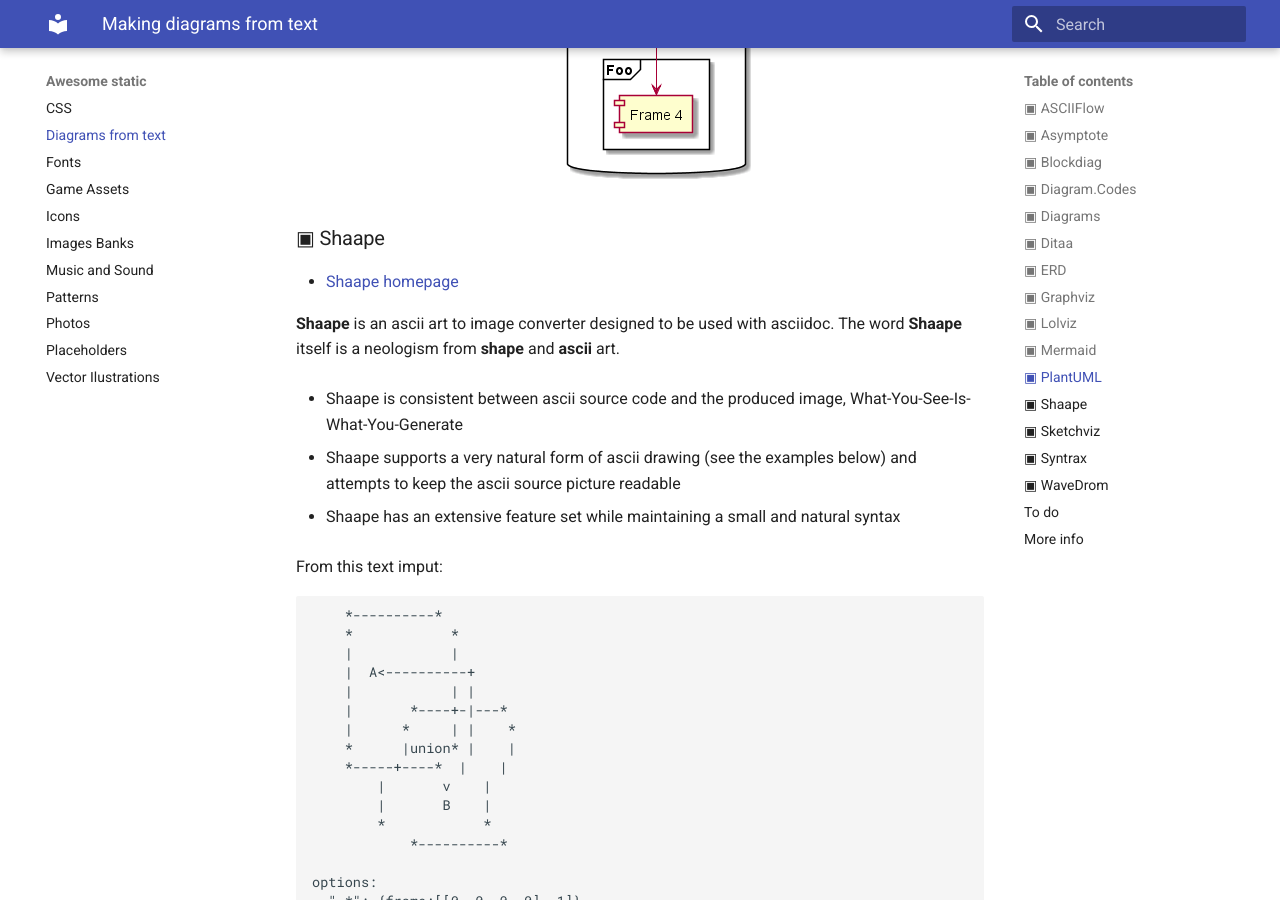
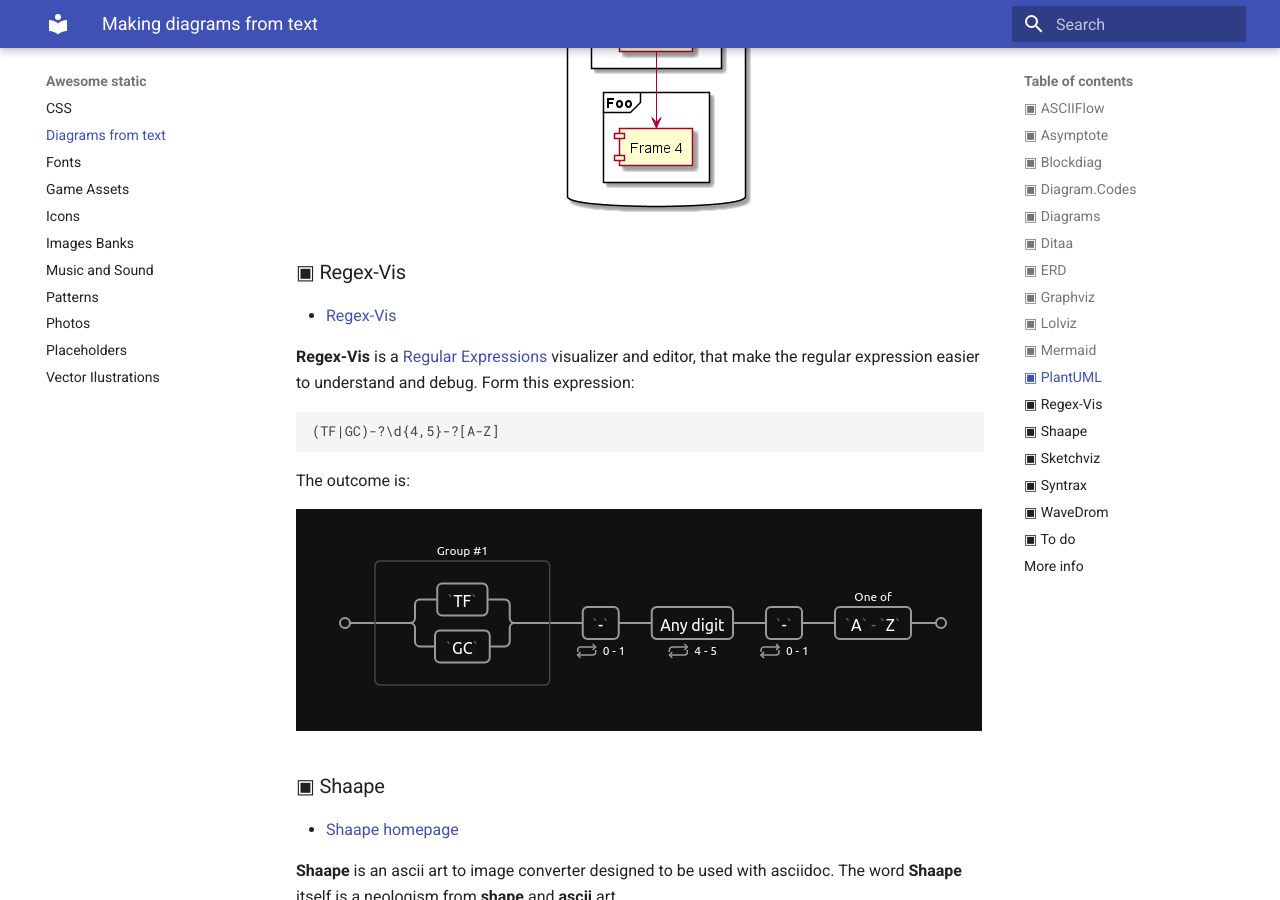
Before and after one commit to euribates/awesome-static, an MkDocs documentation site: the page built from docs/diagrams-from-text.md, in a window 1280 px wide and 900 px high, scrolled down 10037 px. Built offline with MkDocs 1.6.1 and Material for MkDocs 9.7.7, drawn with Linux system fonts in a browser that asks for light colours; some of the changed text lies outside the part shown.

Commit message:
Add Regeix-Vis

````diff
--- a/docs/diagrams-from-text.md
+++ b/docs/diagrams-from-text.md
@@ -272,6 +272,21 @@
 
 ![PlantUML sample](plantuml-sample.png)
 
+
+### ▣ Regex-Vis
+
+- [Regex-Vis](https://regex-vis.com/)
+
+**Regex-Vis** is a [Regular Expressions](https://en.wikipedia.org/wiki/Regular_expression) visualizer and editor, that make the regular expression easier to understand and debug. Form this expression:
+
+```
+(TF|GC)-?\d{4,5}-?[A-Z]
+```
+
+The outcome is:
+
+![Regex-Vis](./regex-vis.png)
+
 ### ▣ Shaape
 
 - [Shaape homepage](https://github.com/christiangoltz/shaape)
@@ -399,9 +414,8 @@
 
 ![Syntrax sample](syntrax-sample.svg)
 
+
 ### ▣ WaveDrom
-
-
 
 - [Wavedrom homepage](https://wavedrom.com/)
 - [Project source code in Github](https://github.com/wavedrom/wavedrom)
@@ -440,7 +454,7 @@
 
 ![Wavedrom sample](wavedrom-sample.svg)
 
-### To do
+### ▣ To do
 
 - <https://gephi.org/users/quick-start/>
 
````
Also changed, not shown: docs/regex-vis.png (added).
